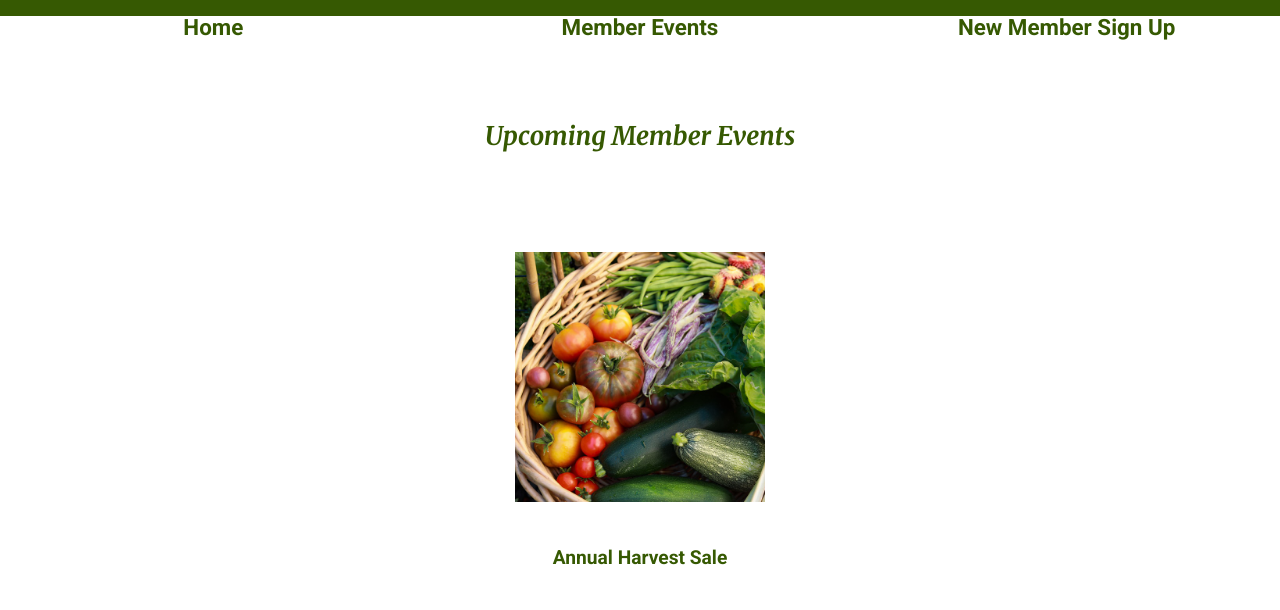
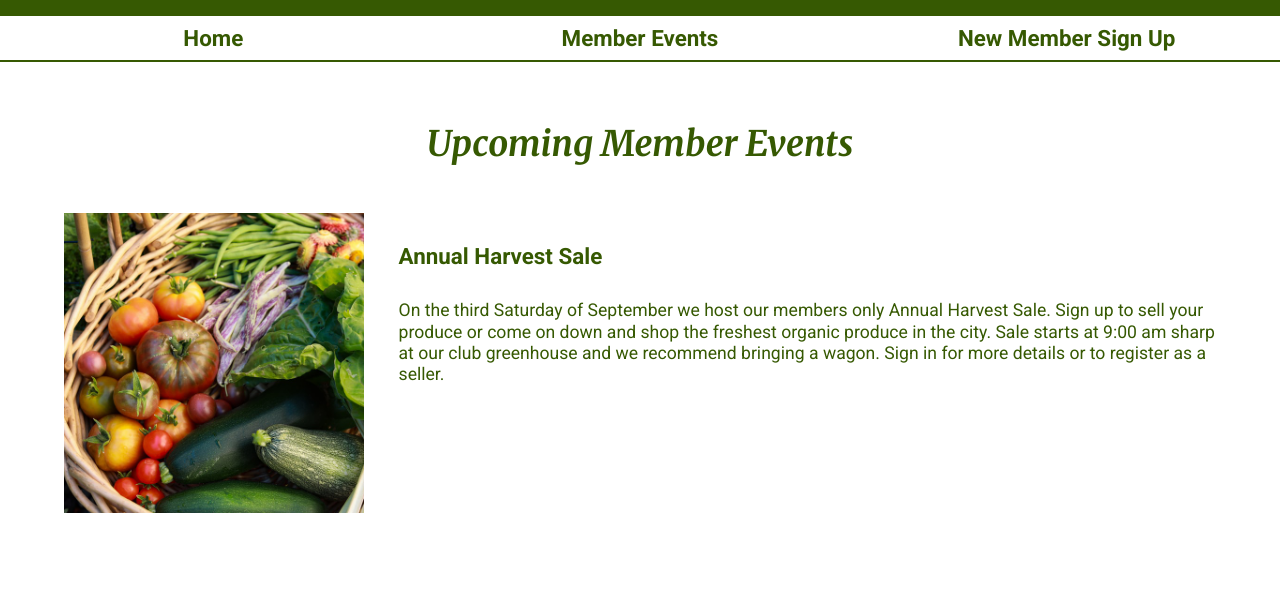
Before and after one commit to TiffanyStPierre/GardeningClub, a plain HTML site: page events.html in a window 1280 px wide. Shown: the part 185-795 px from the top of the page. Drawn offline with Linux system fonts and the light colour scheme.

Commit message:
Completed CSS for events page. All screen sizes.

```diff
--- a/css/events-style.css
+++ b/css/events-style.css
@@ -1,5 +1,9 @@
 #header-divider {
     display: none;
+}
+
+p {
+    line-height: 1.2;
 }
 
 h2 {
@@ -8,6 +12,12 @@ h2 {
     justify-content: center;
     margin-top: 5%;
     margin-bottom: 2%;
+    align-items: center;
+}
+
+.card-section {
+    display: flex;
+    flex-direction: column;
     align-items: center;
 }
 
@@ -35,3 +45,87 @@ h3 {
     font-size: 1.2em;
     margin: 4% 0%;
 }
+
+@media screen and (min-width: 550px) {
+    .event-card img {
+        max-height: 325px;
+    }
+
+    h2 {
+        font-size: 1.8em;
+    }
+
+    h3 {
+        font-size: 1.4em;
+    }
+}
+
+@media screen and (min-width: 700px) {
+
+    .divider {
+        margin: 3% 0%;
+    }
+
+    #header-divider {
+        display: block;
+        margin: 0%;
+        height: 1.65px;
+    }
+
+    .event-card img {
+        max-height: 385px;
+    }
+
+    h2 {
+        font-size: 1.9em;
+    }
+
+}
+
+@media screen and (min-width: 1000px) {
+    .event-card {
+        flex-direction: row;
+        margin: 4% 7%;
+        align-items: flex-start;
+    }
+
+    .card-section {
+        align-items: flex-start;
+        margin-left: 3%;
+    }
+
+    .event-card img {
+        max-height: auto;
+        max-width: 300px;
+    }
+
+    h2 {
+        margin-bottom: 0%;
+        font-size: 2.2em;
+    }
+
+    .event-card p {
+        font-size: 1.1em;
+    }
+
+    #header-divider {
+        height: 2.5px;
+    }
+
+    @media screen and (min-width: 1350px) {
+
+        h2 {
+            font-size: 3.1em;
+            margin-top: 3%;
+            margin-bottom: 3%;
+        }
+
+        h3 {
+            font-size: 1.6em;
+        }
+
+        .event-card {
+            margin: 2% 7%;
+        }
+    }
+}
--- a/css/style.css
+++ b/css/style.css
@@ -248,6 +248,10 @@ footer p {
     height: 45px;
 }
 
+nav {
+    height: 100%;
+}
+
 ul {
     display: flex;
     flex-direction: row;
--- a/events.html
+++ b/events.html
@@ -54,18 +54,24 @@
         <div id="event-list">
             <div class="event-card">
                 <img src="images/vegetables1.jpg" alt="A basket of fresh picked vegetables">
+                <div class="card-section">
                     <h3>Annual Harvest Sale</h3>
                     <p>On the third Saturday of September we host our members only Annual Harvest Sale. Sign up to sell your produce or come on down and shop the freshest organic produce in the city. Sale starts at 9:00 am sharp at our club greenhouse and we recommend bringing a wagon. Sign in for more details or to register as a seller.</p>
                 </div>
+            </div>
             <div class="event-card">
                 <img src="images/dirt-hands1.jpg" alt="Hands planting seeds in soil">
+                <div class="card-section">
                     <h3>Workshops</h3>
                     <p>We host quarterly gardening workshops for all ages on a variety of topics. This quarter we are hosting a youth planting event at our club greenhouse. Children of all ages will learn how to plant seeds and how to care for their plants. There will be a variety of fruit, vegetable and flowering plants to choose from. We encourage all parents to sign their children up today. Sign in for more information or to sign up for a workshop.</p>
                 </div>
+            </div>
             <div class="event-card">
                 <img src="images/garden-tools1.jpg" alt="Gardening hand tools on table">
+                <div class="card-section">
                     <h3>Garden Tool Exchange</h3>
                     <p>Members can come on down to the club greenhouse anytime during open hours to borrow, trade or donate garden tools. Our garden tool exchange program is quite robust and you will most likely find what you are looking for. We also use these tools for our quarterly workshops and donations are gladly accepted. Sign in for more details.</p>
+                </div>
             </div>
         </div>
     </section>
```
Lines whose indentation alone changed are shown as unchanged.
